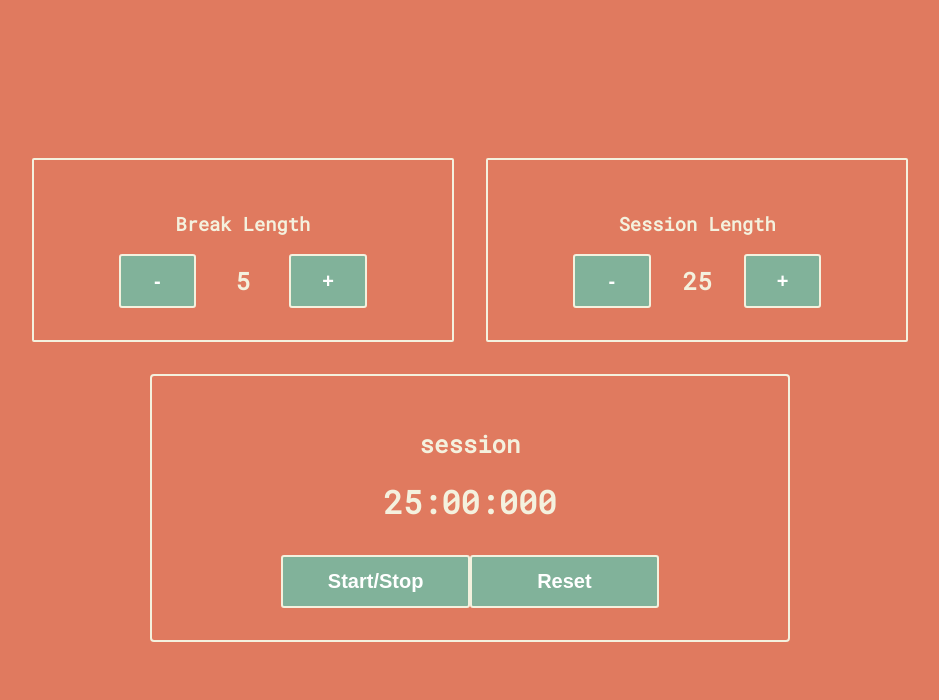
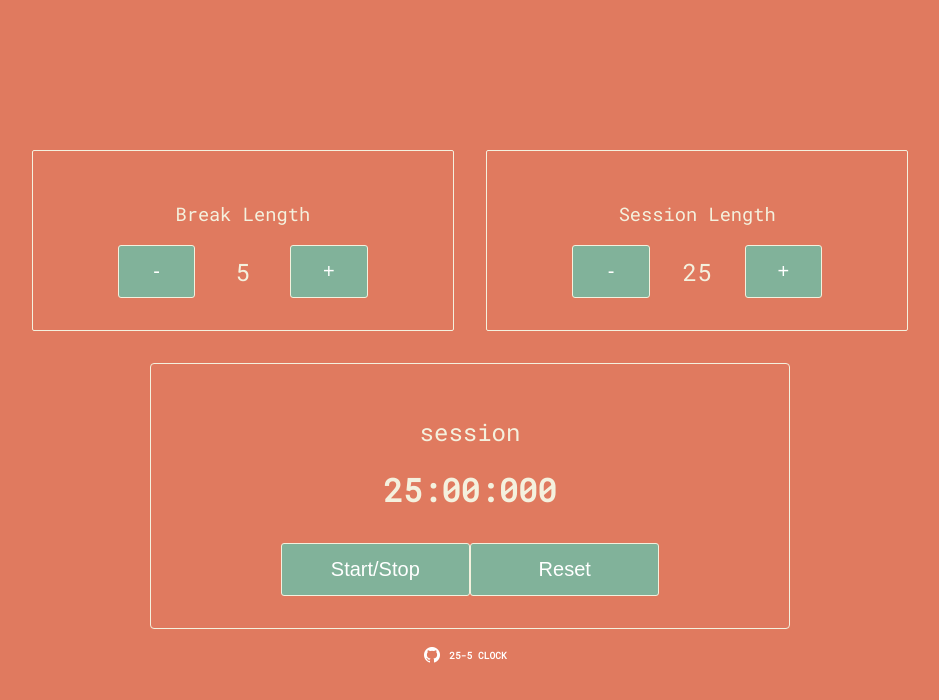
Before and after one commit to nugliar/clock, a React (Create React App) app: page / in a window 1280 px wide. Shown: the top 700 px of the page, without its empty margins (170-1109 px from the left). Built offline with nearby package versions, Linux system fonts and the light colour scheme.

Commit message:
change styles

```diff
--- a/src/App.js
+++ b/src/App.js
@@ -1,4 +1,6 @@
 import { Clock } from './Clock'
+
+import githubIcon from './img/GitHub-Mark-Light-64px.png'
 
 function App() {
   return (
@@ -6,6 +8,14 @@ function App() {
       <header className="App-header">
       </header>
       <Clock />
+      <div className='description'>
+        <a className='link' href='https://github.com/nugliar/calculator'>
+          <div>
+            <img src={githubIcon} alt='git' />
+          </div>
+          <p>25-5 Clock</p>
+        </a>
+      </div>
     </div>
   );
 }
--- a/src/index.css
+++ b/src/index.css
@@ -24,7 +24,7 @@ button {
   height: 4em;
   min-width: 4em;
   background-color: var(--utility-color);
-  border: 2px solid var(--secondary-bg-color);
+  border: 1px solid var(--secondary-bg-color);
   border-radius: 3px;
 }
 
@@ -32,8 +32,15 @@ button p {
   font-size: 1.5em;
   margin: auto;
   font-family: inherit;
-  font-weight: bold;
   color: white;
+}
+
+button:hover {
+  border: 1px solid var(--utility-color);
+}
+
+h1, h2, h3, h4 {
+  font-weight: normal;
 }
 
 #root {
@@ -61,7 +68,7 @@ button p {
   padding: 2em;
   margin: 1em;
   width: 50%;
-  border: 2px solid var(--secondary-bg-color);
+  border: 1px solid var(--secondary-bg-color);
   border-radius: 4px;
 }
 
@@ -107,7 +114,7 @@ button p {
   padding: 2em;
   margin: 1em;
   width: 33%;
-  border: 2px solid var(--secondary-bg-color);
+  border: 1px solid var(--secondary-bg-color);
 }
 
 .settings-inputs {
@@ -131,5 +138,29 @@ button p {
   margin: auto;
   text-align: center;
   font-size: 1.5em;
+}
+
+.description {
+  display: flex;
+  flex-direction: row;
+}
+
+.description a {
+  display: flex;
+  align-items: center;
+  text-decoration: none;
+}
+
+.description a p {
+  color: #fff;
   font-weight: bold;
+  text-align: right;
+  text-transform: uppercase;
+  margin: 0 1em;
+  font-size: 0.6em;
 }
+
+.description img {
+  height: 1em;
+  transform: translateY(1px);
+}
```
Also changed, not shown: src/img/GitHub-Mark-Light-32px.png (added), src/img/GitHub-Mark-Light-64px.png (added).
